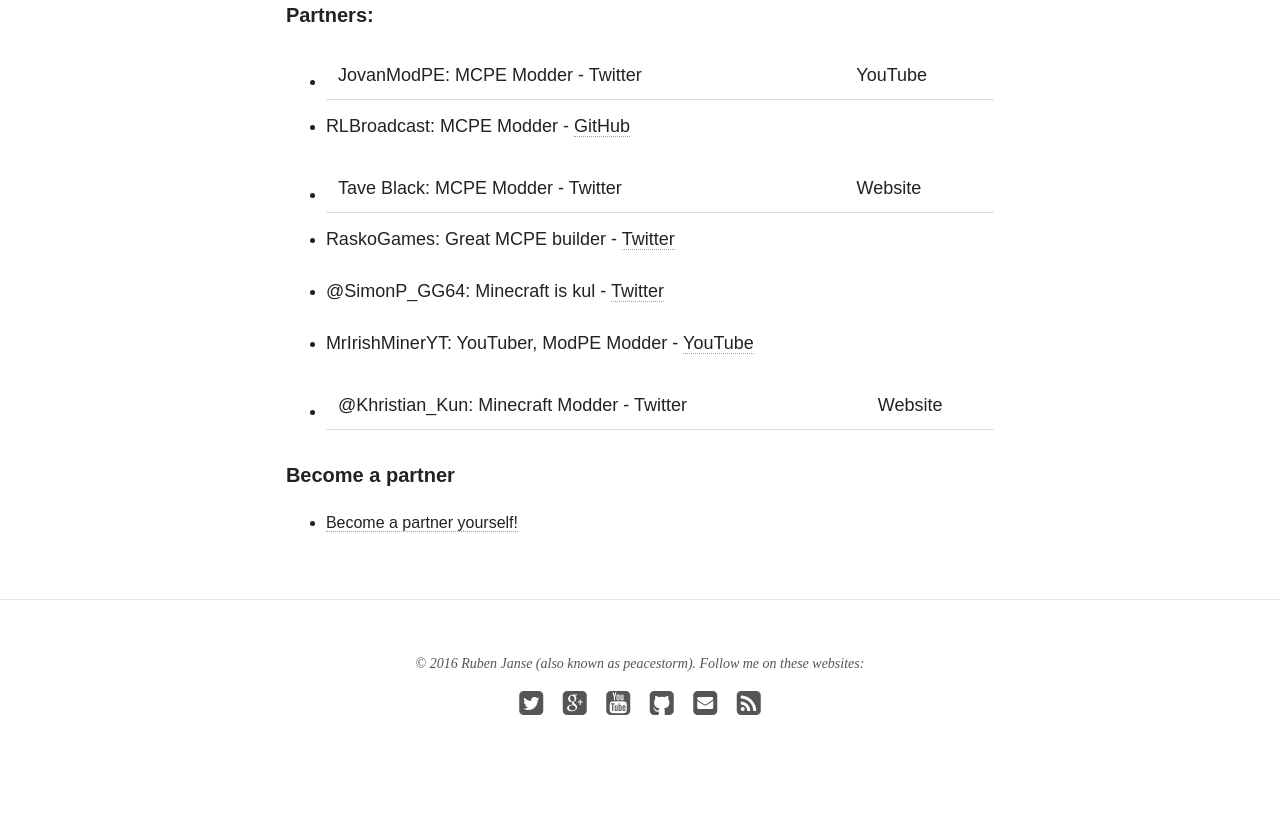
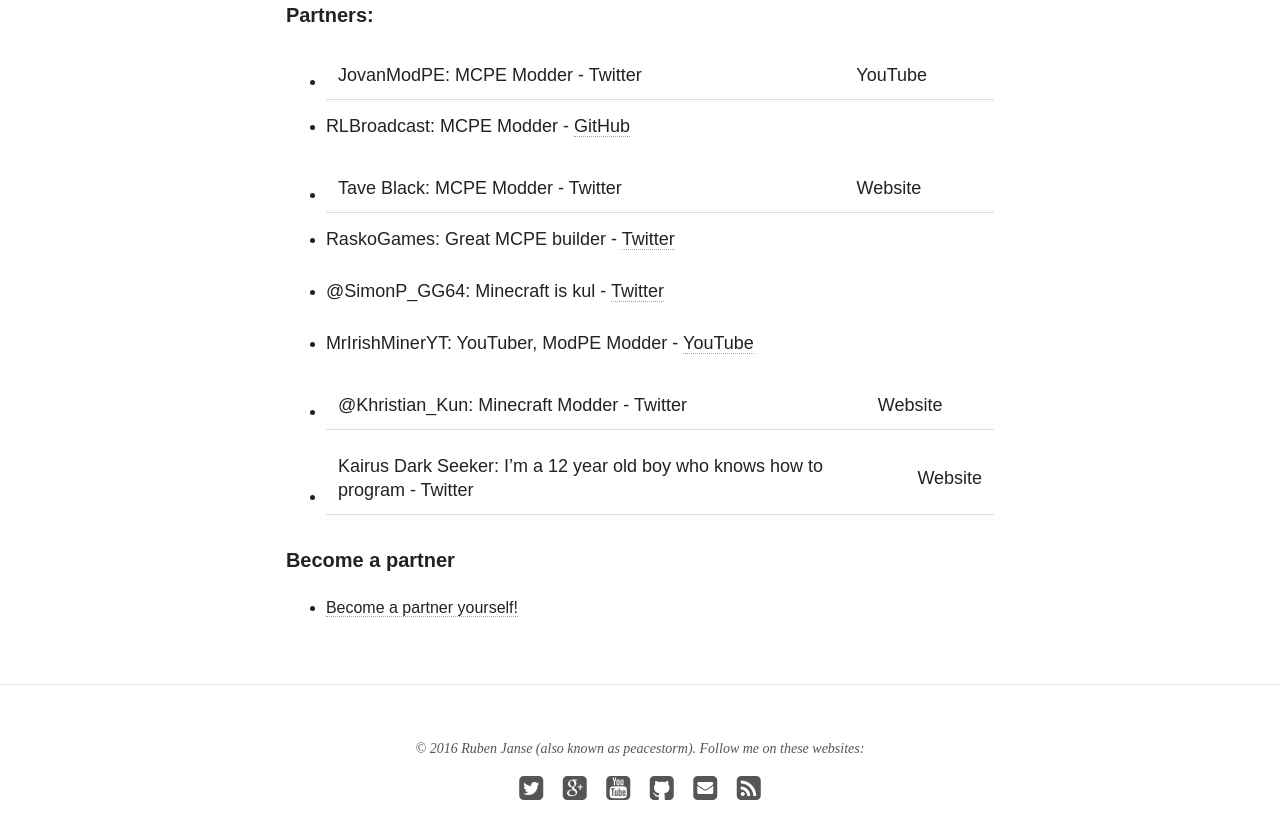
Before and after one commit to peacestorm/peacestorm.github.io, a Jekyll site: the page built from partners/index.md, in a window 1280 px wide and 900 px high, scrolled down 658 px. Shown: the top 839 px of the window. Built offline with Jekyll 4.4.1, drawn with Linux system fonts in a browser that asks for light colours; nearby versions of some CDN libraries; before the commit the page ends 1473 px from its top, so only the background shows below that.

Commit message:
Update index.md

```diff
--- a/partners/index.md
+++ b/partners/index.md
@@ -24,6 +24,8 @@
 
 * @Khristian_Kun: Minecraft Modder - [Twitter](https://twitter.com/Khristian_Kun/) | [Website](http://smartpe.github.io/)
 
+* Kairus Dark Seeker:	I'm a 12 year old boy who knows how to program - [Twitter](https://twitter.com/harveyhans110/) | [Website](http://kairusdarkseeker.github.io/)
+
 
 ##### Become a partner
 
```
